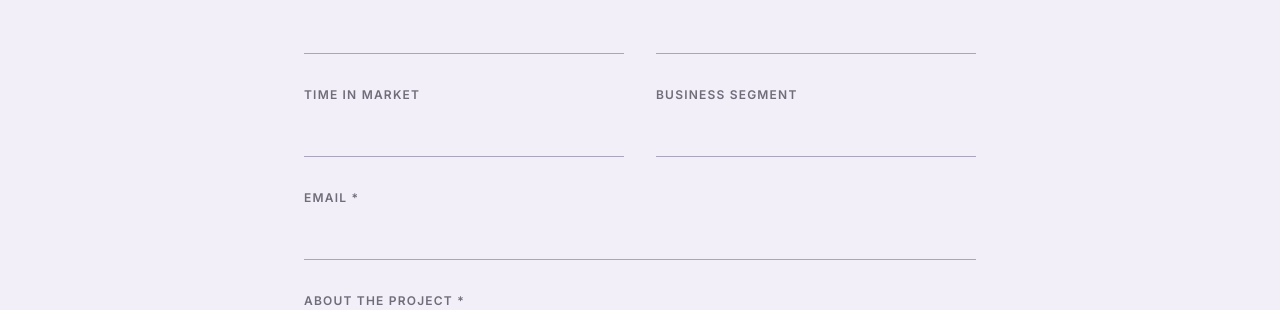
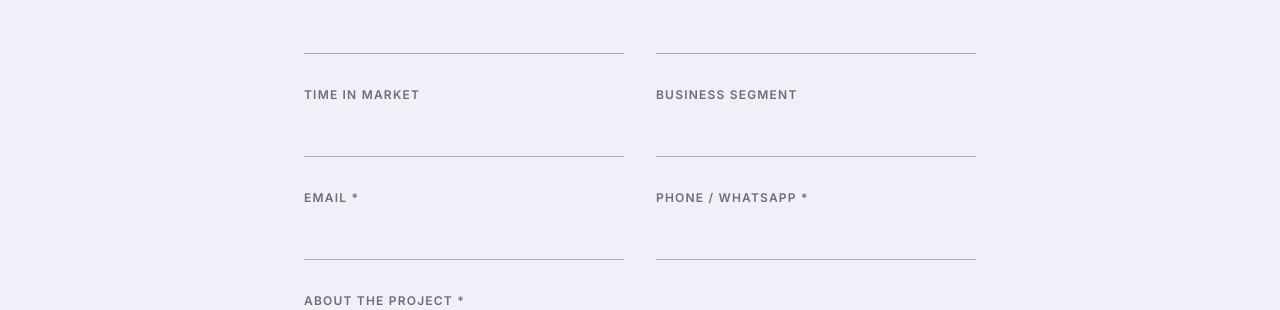
Before and after one commit to eufelipegomess/Site-Felipe-Gomes, a React (Vite) app: page / in a window 1280 px wide. Shown: the part 11030-11340 px from the top of the page. Built offline with nearby package versions, Linux system fonts and the light colour scheme; no server answers; the database is empty.

Commit message:
atualização formulário

```diff
--- a/components/Contact.tsx
+++ b/components/Contact.tsx
@@ -11,6 +11,7 @@ const Contact: React.FC = () => {
   const [formData, setFormData] = useState({
     name: '',
     company: '',
+    phone: '',
     time: '',
     segment: '',
     email: '',
@@ -34,6 +35,7 @@ const Contact: React.FC = () => {
     // Campos Visíveis
     formPayload.append('Nome', formData.name);
     formPayload.append('Empresa', formData.company);
+    formPayload.append('Telefone', formData.phone);
     formPayload.append('Tempo de Mercado', formData.time);
     formPayload.append('Segmento', formData.segment);
     formPayload.append('Email', formData.email);
@@ -68,7 +70,7 @@ const Contact: React.FC = () => {
 
   const handleSuccess = () => {
     setStatus('success');
-    setFormData({ name: '', company: '', time: '', segment: '', email: '', about: '' });
+    setFormData({ name: '', company: '', phone: '', time: '', segment: '', email: '', about: '' });
     setTimeout(() => setStatus('idle'), 6000);
   };
 
@@ -132,6 +134,7 @@ const Contact: React.FC = () => {
             </div>
           </div>
 
+          <div className="grid grid-cols-1 md:grid-cols-2 gap-8">
             <div className="group relative">
                <label className="font-micro text-[#716C7A] block mb-2">{t.form.email} *</label>
                <input
@@ -142,6 +145,18 @@ const Contact: React.FC = () => {
                  onChange={handleChange}
                  className="w-full bg-transparent border-b border-[#ACA4BC] py-2 text-xl text-[#312E35] focus:outline-none focus:border-[#8C6EB7] transition-colors"
                />
+            </div>
+            <div className="group relative">
+               <label className="font-micro text-[#716C7A] block mb-2">{t.form.phone} *</label>
+               <input
+                 required
+                 type="tel"
+                 name="phone"
+                 value={formData.phone}
+                 onChange={handleChange}
+                 className="w-full bg-transparent border-b border-[#ACA4BC] py-2 text-xl text-[#312E35] focus:outline-none focus:border-[#8C6EB7] transition-colors"
+               />
+            </div>
           </div>
 
           <div className="group relative">
--- a/utils/translations.ts
+++ b/utils/translations.ts
@@ -60,6 +60,7 @@ export const TRANSLATIONS = {
       form: {
         name: 'Seu Nome',
         company: 'Empresa',
+        phone: 'Telefone / WhatsApp',
         time: 'Tempo no Mercado',
         segment: 'Segmento de Atuação',
         email: 'Email',
@@ -139,6 +140,7 @@ export const TRANSLATIONS = {
       form: {
         name: 'Your Name',
         company: 'Company',
+        phone: 'Phone / WhatsApp',
         time: 'Time in Market',
         segment: 'Business Segment',
         email: 'Email',
```
Lines whose indentation alone changed are shown as unchanged.
